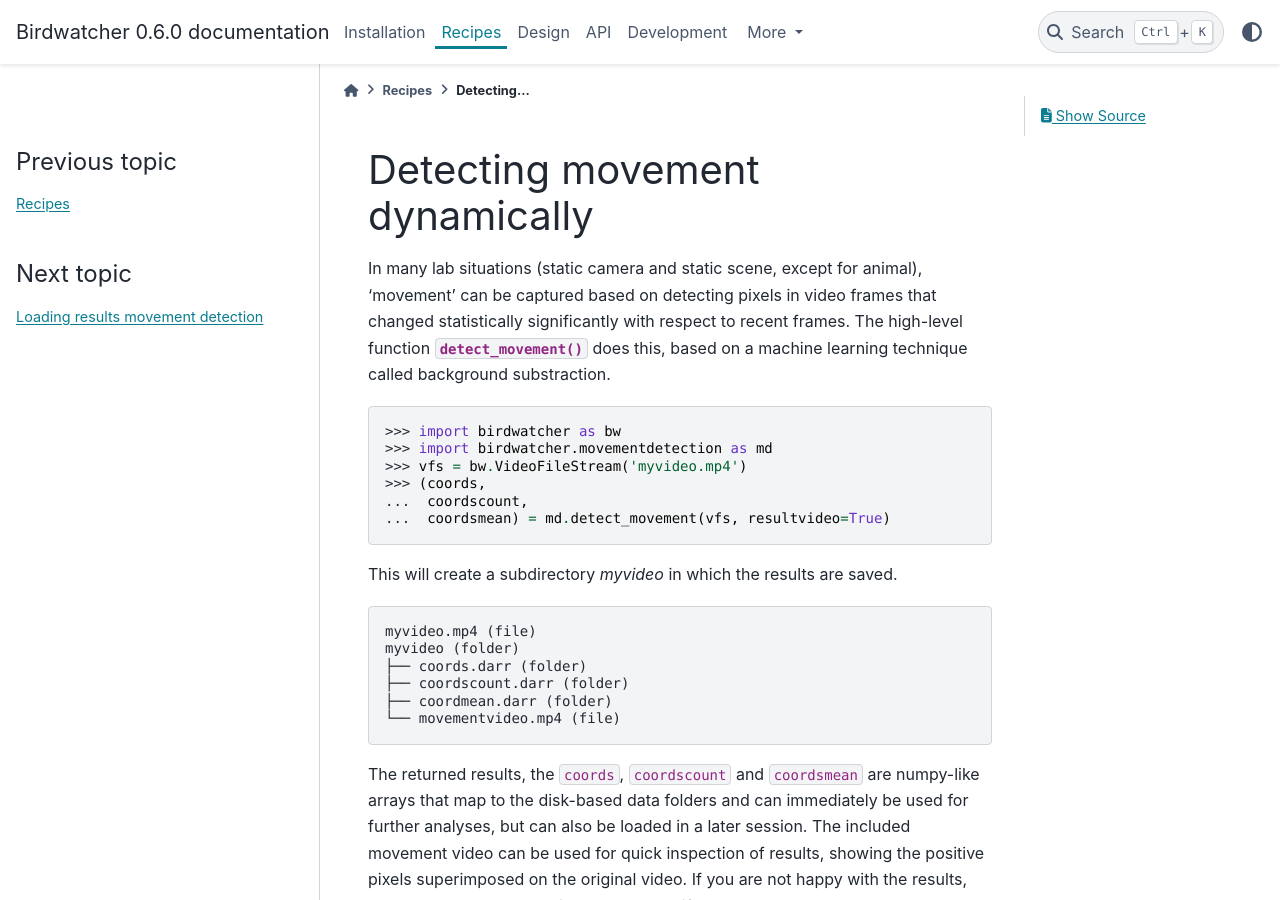
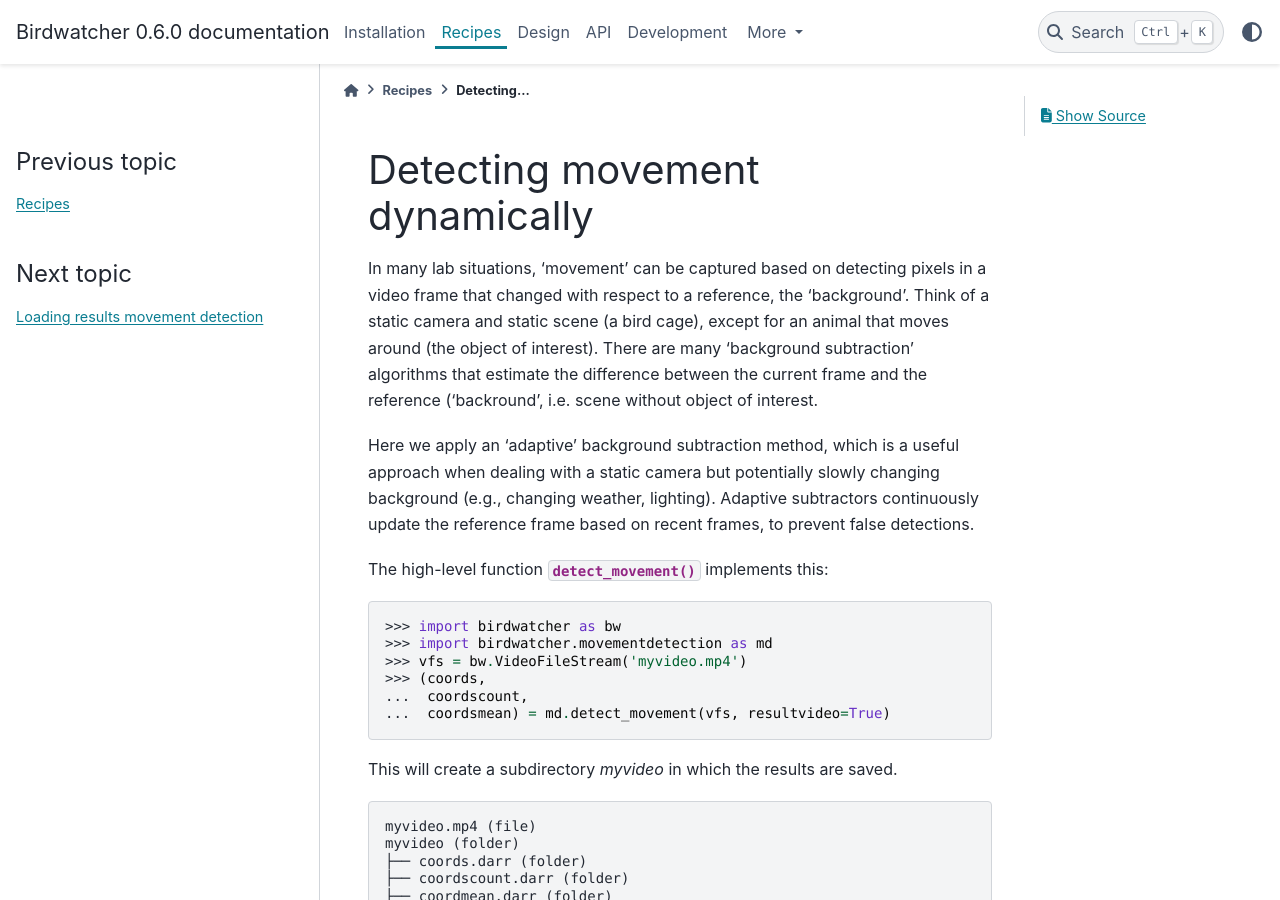
Before and after one commit to gbeckers/Birdwatcher, a Sphinx documentation site: the page built from docs/recipes/detectmovement.rst, in a window 1280 px wide and 900 px high. Built offline with Sphinx 7.4.7 and the PyData theme 0.15.4, drawn with Linux system fonts in a browser that asks for light colours.

Commit message:
fix small issues

```diff
--- a/docs/recipes/detectmovement.rst
+++ b/docs/recipes/detectmovement.rst
@@ -3,11 +3,11 @@ Detecting movement dynamically
 
 .. currentmodule:: birdwatcher.movementdetection
 
-In many lab situations (static camera and static scene, except for animal),
-'movement' can be captured based on detecting pixels in video frames that
-changed statistically significantly with respect to recent frames. The
-high-level function :func:`detect_movement` does this, based on a machine
-learning technique called background substraction.
+In many lab situations, 'movement' can be captured based on detecting pixels in a video frame that changed with respect to a reference, the 'background'. Think of a static camera and static scene (a bird cage), except for an animal that moves around (the object of interest). There are many 'background subtraction' algorithms that estimate the difference between the current frame and the reference ('backround', i.e. scene without object of interest.
+
+Here we apply an 'adaptive' background subtraction method, which is a useful approach when dealing with a static camera but potentially slowly changing background (e.g., changing weather, lighting). Adaptive subtractors continuously update the reference frame based on recent frames, to prevent false detections.
+
+The high-level function :func:`detect_movement` implements this:
 
 .. code:: python
 
```
Also changed, not shown: 1 other file.
